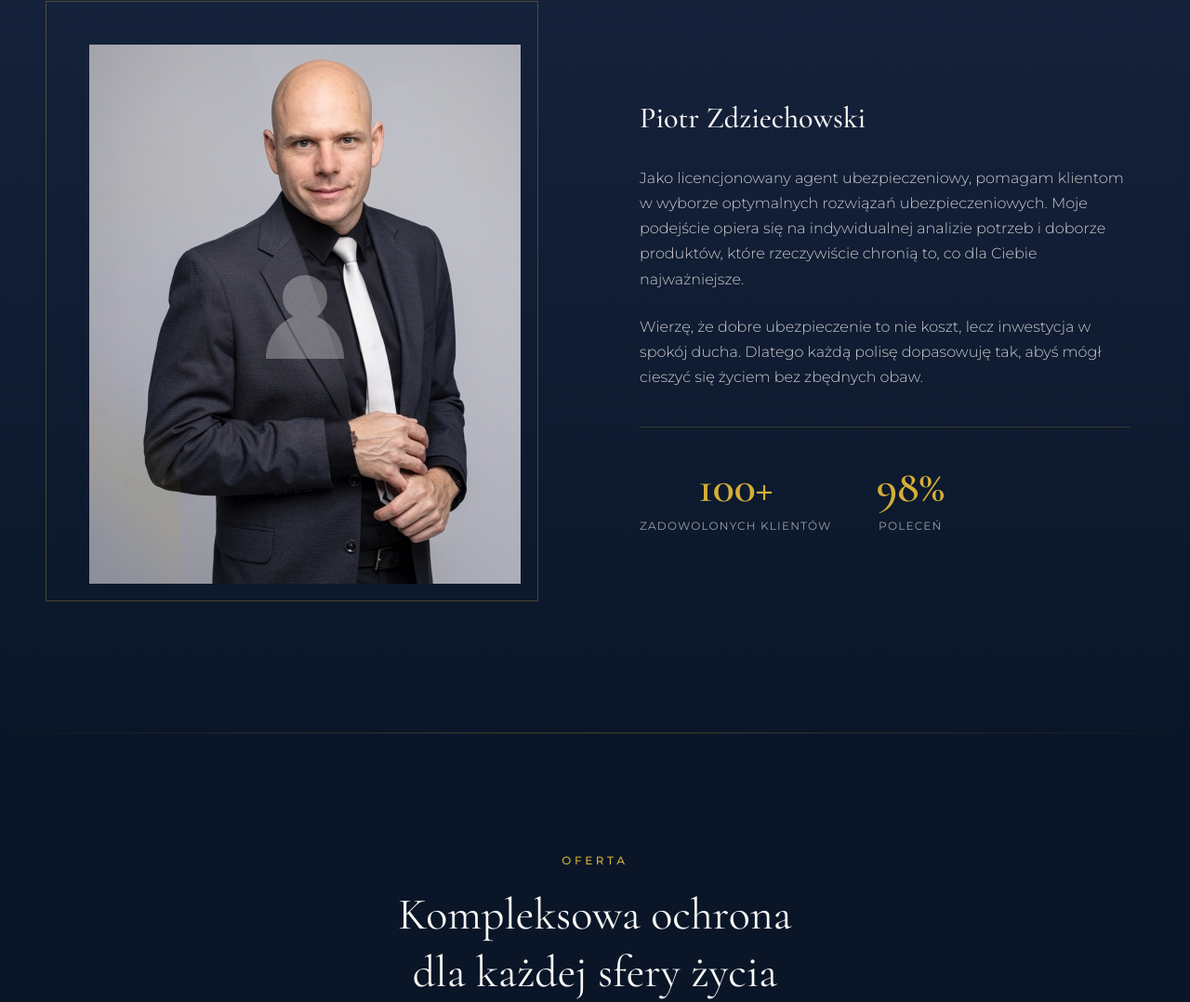
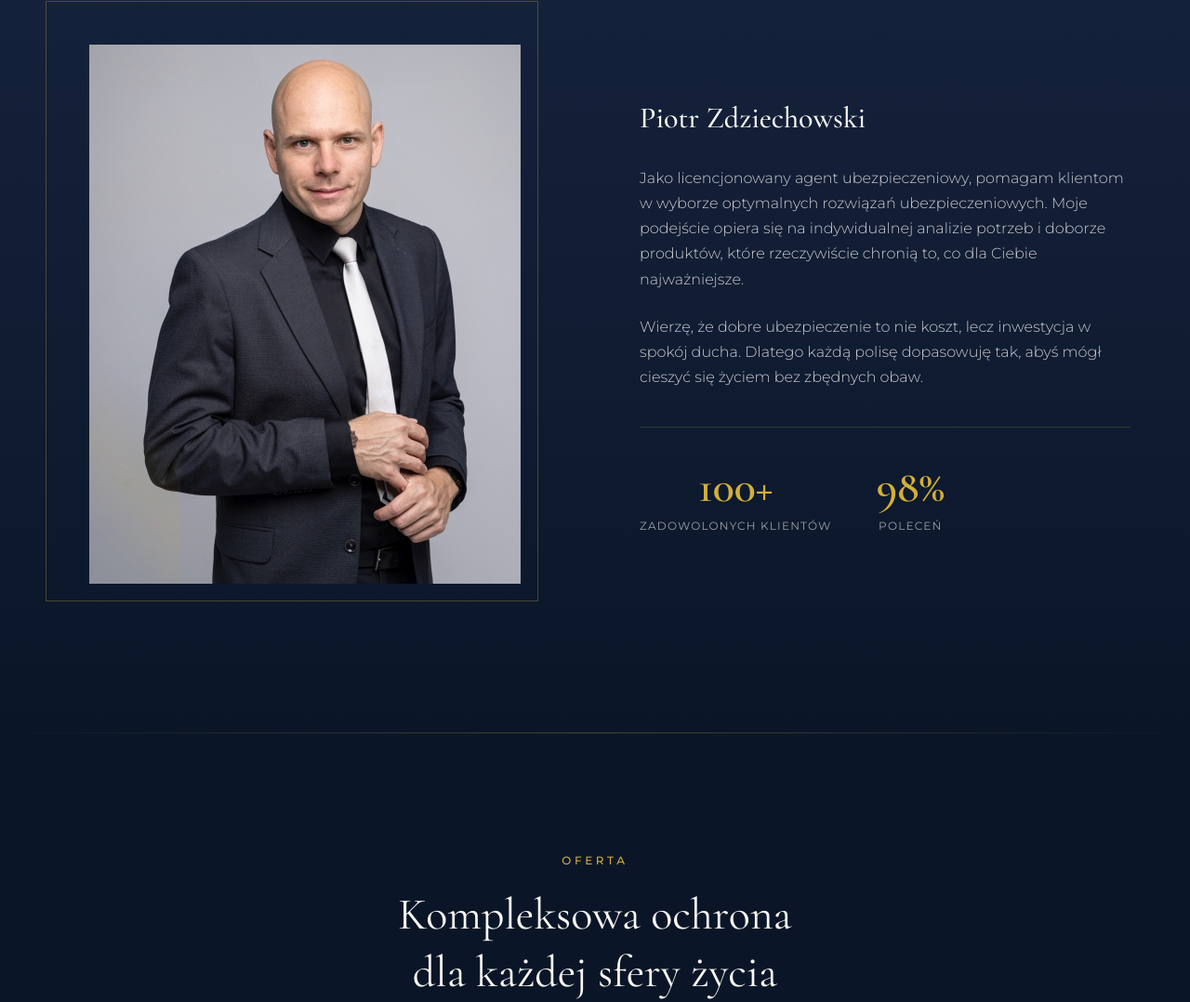
Before and after one commit to zdziechowskiubezpieczenia/sigma, a plain HTML site: page index.html in a window 1280 px wide. Shown: the part 1186-2264 px from the top of the page at 93% size. Drawn offline with nearby package versions, Linux system fonts and the light colour scheme.

Commit message:
Removing about-placeholder
Removing about-placeholder

```diff
--- a/index.html
+++ b/index.html
@@ -1048,10 +1048,10 @@
             <div class="about-image">
                 <div class="about-image-frame">
                     <div class="about-image-inner">
-                        <svg class="about-placeholder" viewBox="0 0 100 100">
+                        <!--svg class="about-placeholder" viewBox="0 0 100 100">
                             <circle cx="50" cy="35" r="20" fill="currentColor"/>
                             <path d="M15 90 C15 65 35 50 50 50 C65 50 85 65 85 90" fill="currentColor"/>
-                        </svg>
+                        </svg-->
                     </div>
                 </div>
             </div>
```
